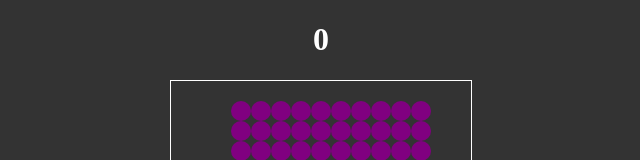
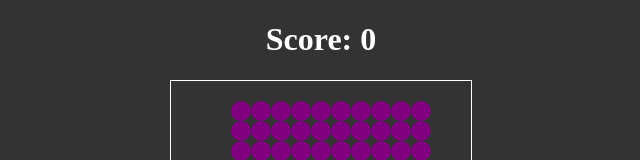
Before and after one commit to Shreyanshkashyap/retro-gaming, a plain HTML site: page space-invaders-master/index.html in a window 1280 px wide. Shown: the top 160 px of the page, without its empty margins (319-959 px from the left). Drawn offline with Linux system fonts and the light colour scheme.

Commit message:
Update index.html

```diff
--- a/space-invaders-master/index.html
+++ b/space-invaders-master/index.html
@@ -10,7 +10,7 @@
 </head>
   <center>
 <body>
-  <h1 class="results">0</h1>
+  <h1 class="results">Score: 0</h1>
   <div class="grid"></div>
   <script src="app.js"></script>
 </body>
```
